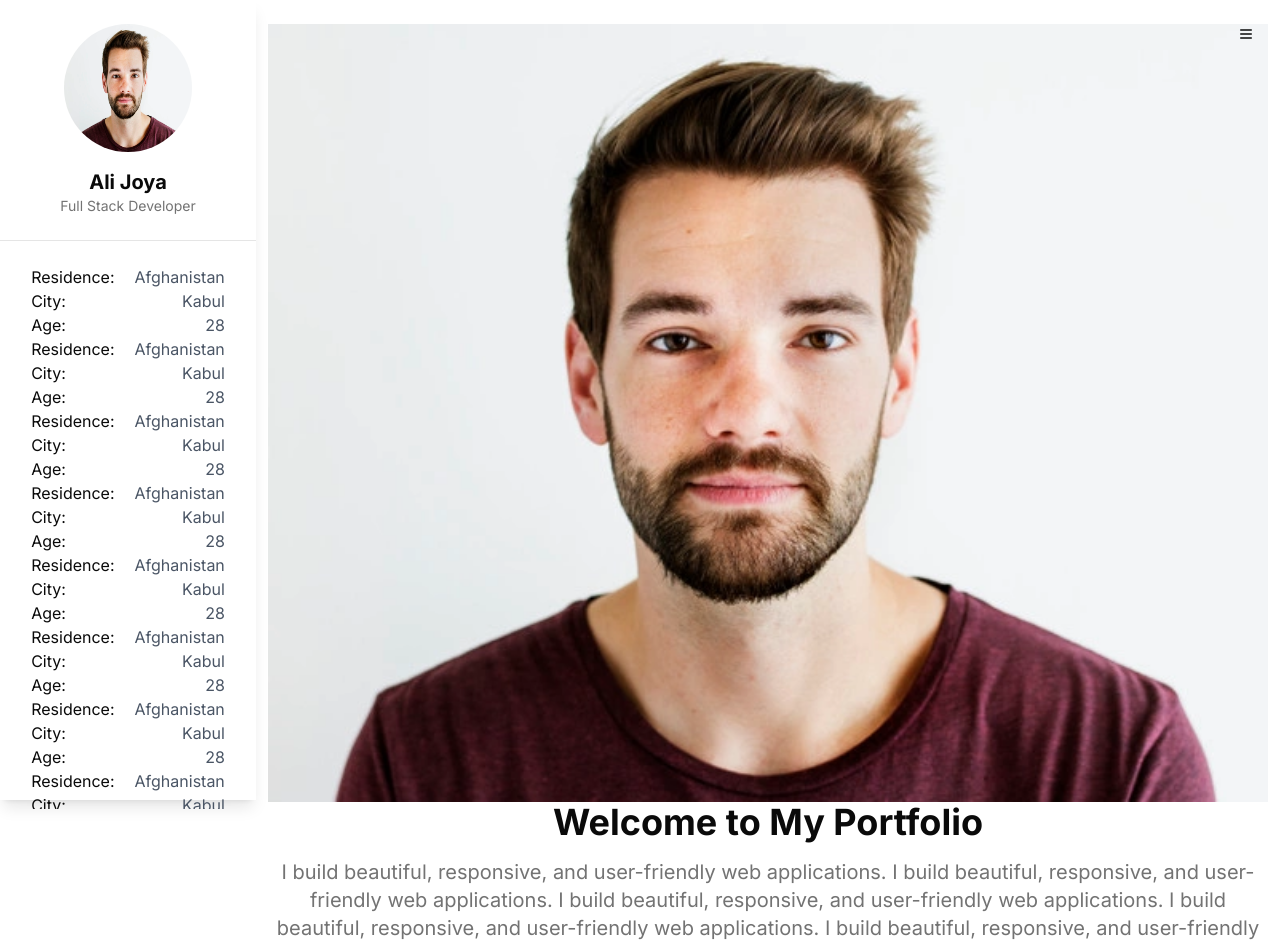
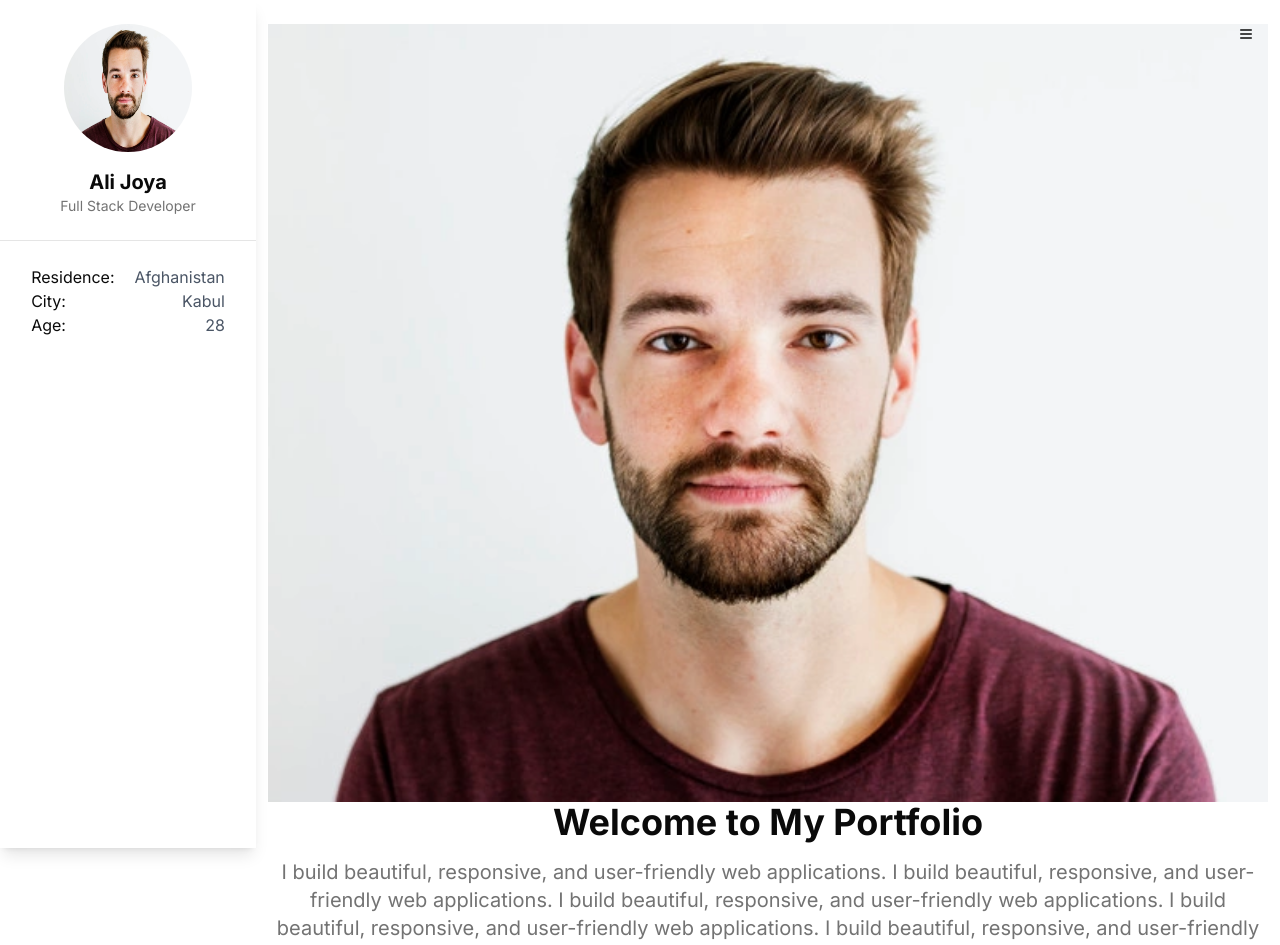
Before and after one commit to alinexon/my-portfolio, a Next.js app: page / in a window 1280 px wide. Shown: the top 945 px of the page. Built offline with nearby package versions, Linux system fonts and the light colour scheme.

Commit message:
add fixed size

```diff
--- a/src/components/left-sidebar.tsx
+++ b/src/components/left-sidebar.tsx
@@ -1,6 +1,6 @@
 "use client";
 
-import React, { useState, useEffect } from "react";
+import { useState, useEffect } from "react";
 import { Avatar, AvatarImage } from "./ui/avatar";
 import { Menu } from "lucide-react";
 import { Button } from "./ui/button";
@@ -32,11 +32,12 @@ function LeftSidebar() {
       {/* Left Sidebar */}
       <aside
         className={cn(
-          "fixed top-0 left-0 h-full w-64 bg-white shadow-lg z-40 transition-transform duration-300",
+          " top-0 left-0 h-full w-64 bg-white shadow-lg z-40 transition-transform duration-300 absolute",
           "lg:translate-x-0",
           isOpen ? "translate-x-0" : "-translate-x-full",
           "lg:block"
         )}
+        style={{ width: "16rem" }}
       >
         {/* Sticky Header */}
         <div className="sticky top-0 z-10 bg-white p-6 border-b">
@@ -76,182 +77,6 @@ function LeftSidebar() {
                 </ul>
               </div>
             </div>
-            <div className="flex flex-row gap-5">
-              <div>
-                <ul>
-                  <li>Residence:</li>
-                  <li>City:</li>
-                  <li>Age:</li>
-                </ul>
-              </div>
-              <div dir="rtl" className="text-gray-600">
-                <ul>
-                  <li>Afghanistan</li>
-                  <li>Kabul</li>
-                  <li>28</li>
-                </ul>
-              </div>
-            </div>{" "}
-            <div className="flex flex-row gap-5">
-              <div>
-                <ul>
-                  <li>Residence:</li>
-                  <li>City:</li>
-                  <li>Age:</li>
-                </ul>
-              </div>
-              <div dir="rtl" className="text-gray-600">
-                <ul>
-                  <li>Afghanistan</li>
-                  <li>Kabul</li>
-                  <li>28</li>
-                </ul>
-              </div>
-            </div>{" "}
-            <div className="flex flex-row gap-5">
-              <div>
-                <ul>
-                  <li>Residence:</li>
-                  <li>City:</li>
-                  <li>Age:</li>
-                </ul>
-              </div>
-              <div dir="rtl" className="text-gray-600">
-                <ul>
-                  <li>Afghanistan</li>
-                  <li>Kabul</li>
-                  <li>28</li>
-                </ul>
-              </div>
-            </div>{" "}
-            <div className="flex flex-row gap-5">
-              <div>
-                <ul>
-                  <li>Residence:</li>
-                  <li>City:</li>
-                  <li>Age:</li>
-                </ul>
-              </div>
-              <div dir="rtl" className="text-gray-600">
-                <ul>
-                  <li>Afghanistan</li>
-                  <li>Kabul</li>
-                  <li>28</li>
-                </ul>
-              </div>
-            </div>{" "}
-            <div className="flex flex-row gap-5">
-              <div>
-                <ul>
-                  <li>Residence:</li>
-                  <li>City:</li>
-                  <li>Age:</li>
-                </ul>
-              </div>
-              <div dir="rtl" className="text-gray-600">
-                <ul>
-                  <li>Afghanistan</li>
-                  <li>Kabul</li>
-                  <li>28</li>
-                </ul>
-              </div>
-            </div>{" "}
-            <div className="flex flex-row gap-5">
-              <div>
-                <ul>
-                  <li>Residence:</li>
-                  <li>City:</li>
-                  <li>Age:</li>
-                </ul>
-              </div>
-              <div dir="rtl" className="text-gray-600">
-                <ul>
-                  <li>Afghanistan</li>
-                  <li>Kabul</li>
-                  <li>28</li>
-                </ul>
-              </div>
-            </div>{" "}
-            <div className="flex flex-row gap-5">
-              <div>
-                <ul>
-                  <li>Residence:</li>
-                  <li>City:</li>
-                  <li>Age:</li>
-                </ul>
-              </div>
-              <div dir="rtl" className="text-gray-600">
-                <ul>
-                  <li>Afghanistan</li>
-                  <li>Kabul</li>
-                  <li>28</li>
-                </ul>
-              </div>
-            </div>{" "}
-            <div className="flex flex-row gap-5">
-              <div>
-                <ul>
-                  <li>Residence:</li>
-                  <li>City:</li>
-                  <li>Age:</li>
-                </ul>
-              </div>
-              <div dir="rtl" className="text-gray-600">
-                <ul>
-                  <li>Afghanistan</li>
-                  <li>Kabul</li>
-                  <li>28</li>
-                </ul>
-              </div>
-            </div>{" "}
-            <div className="flex flex-row gap-5">
-              <div>
-                <ul>
-                  <li>Residence:</li>
-                  <li>City:</li>
-                  <li>Age:</li>
-                </ul>
-              </div>
-              <div dir="rtl" className="text-gray-600">
-                <ul>
-                  <li>Afghanistan</li>
-                  <li>Kabul</li>
-                  <li>28</li>
-                </ul>
-              </div>
-            </div>{" "}
-            <div className="flex flex-row gap-5">
-              <div>
-                <ul>
-                  <li>Residence:</li>
-                  <li>City:</li>
-                  <li>Age:</li>
-                </ul>
-              </div>
-              <div dir="rtl" className="text-gray-600">
-                <ul>
-                  <li>Afghanistan</li>
-                  <li>Kabul</li>
-                  <li>28</li>
-                </ul>
-              </div>
-            </div>{" "}
-            <div className="flex flex-row gap-5">
-              <div>
-                <ul>
-                  <li>Residence:</li>
-                  <li>City:</li>
-                  <li>Age:</li>
-                </ul>
-              </div>
-              <div dir="rtl" className="text-gray-600">
-                <ul>
-                  <li>Afghanistan</li>
-                  <li>Kabul</li>
-                  <li>28</li>
-                </ul>
-              </div>
-            </div>{" "}
           </div>
         </div>
       </aside>
```
